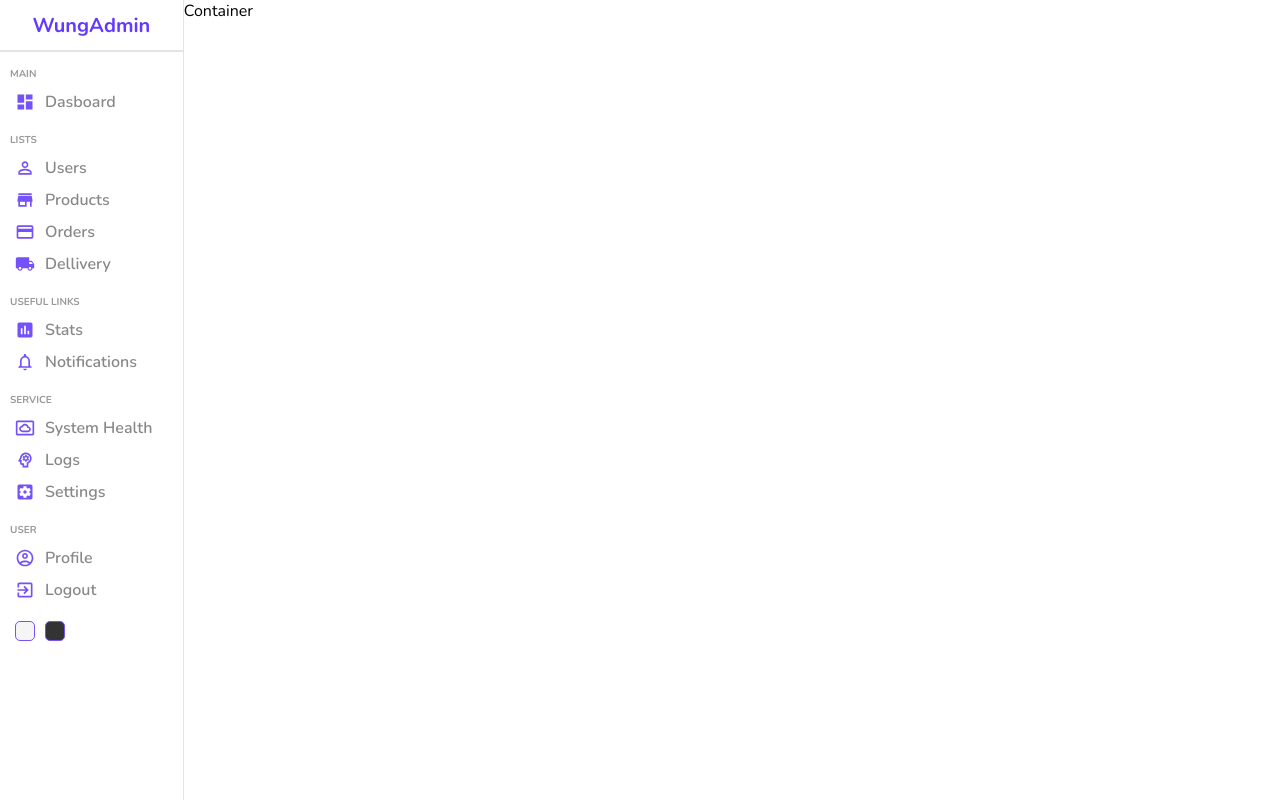
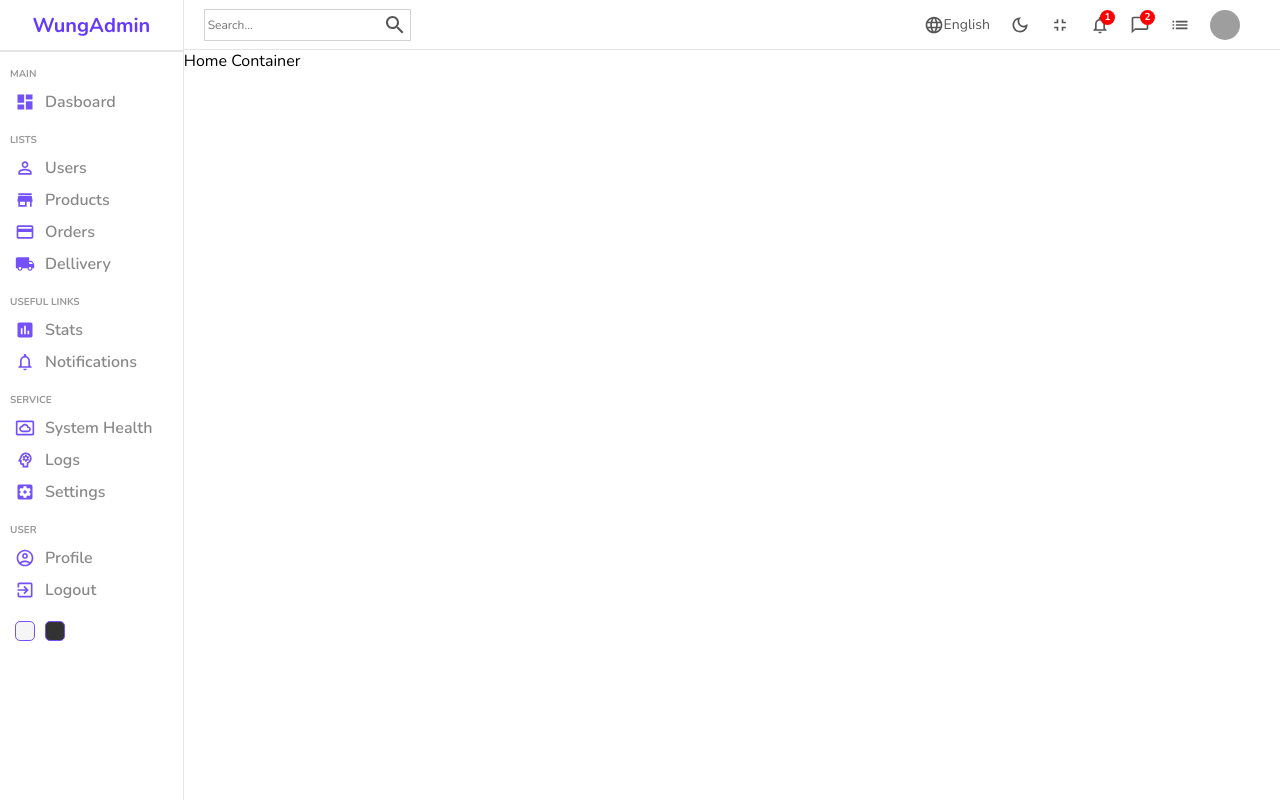
Before and after one commit to WungthingKashungnao/admin-dashboard, a React (Create React App) app: page / in a window 1280 px wide. Built offline with nearby package versions, Linux system fonts and the light colour scheme; grey boxes are pictures that could not be loaded.

Commit message:
worked on navbar

```diff
--- a/src/components/navbar/Navbar.js
+++ b/src/components/navbar/Navbar.js
@@ -1,7 +1,54 @@
+import SearchOutlinedIcon from "@mui/icons-material/SearchOutlined";
+import LanguageOutlinedIcon from "@mui/icons-material/LanguageOutlined";
+import DarkModeOutlinedIcon from "@mui/icons-material/DarkModeOutlined";
+import FullscreenExitOutlinedIcon from "@mui/icons-material/FullscreenExitOutlined";
+import NotificationsNoneOutlinedIcon from "@mui/icons-material/NotificationsNoneOutlined";
+import ChatBubbleOutlineOutlinedIcon from "@mui/icons-material/ChatBubbleOutlineOutlined";
+import ListOutlinedIcon from "@mui/icons-material/ListOutlined";
+
 import "./navbar.scss";
 
 const Navbar = () => {
-  return <div className="navbar">Navbar</div>;
+  return (
+    <div className="navbar">
+      <div className="wrapper">
+        <div className="search">
+          <input type="text" placeholder="Search..." />
+          <SearchOutlinedIcon />
+        </div>
+        <div className="items">
+          <div className="item">
+            <LanguageOutlinedIcon className="icon" />
+            English
+          </div>
+          <div className="item">
+            <DarkModeOutlinedIcon className="icon" />
+          </div>
+          <div className="item">
+            <FullscreenExitOutlinedIcon className="icon" />
+          </div>
+          <div className="item">
+            <NotificationsNoneOutlinedIcon className="icon" />
+            <div className="counter">1</div>
+          </div>
+          <div className="item">
+            <ChatBubbleOutlineOutlinedIcon className="icon" />
+            <div className="counter">2</div>
+          </div>
+          <div className="item">
+            <ListOutlinedIcon className="icon" />
+          </div>
+          <div className="item">
+            <img
+              src="https://images.pexels.com/photos/941693/pexels-photo-941693.jpeg?auto=compress&cs=tinysrgb&dpr=2&w=500"
+              alt=""
+              className="avatar"
+            />
+          </div>
+        </div>
+      </div>
+    </div>
+  );
 };
 
 export default Navbar;
--- a/src/components/navbar/navbar.scss
+++ b/src/components/navbar/navbar.scss
@@ -0,0 +1,63 @@
+.navbar{
+    height: 50px;
+    border-bottom: 0.5px solid rgb(231, 228, 228);
+    display: flex;
+    align-items: center;
+    font-size: 14px;
+    color: #555;
+    .wrapper{
+        display: flex;
+        padding: 20px;
+        align-items: center;
+        justify-content: space-between;
+        width: 100%;
+        .search{
+            display: flex;
+            align-items: center;
+            border: 0.5px solid lightgray;
+           padding: 3px;
+           input{
+            border: none;
+            outline: none;
+            background-color: transparent;
+            &::placeholder{
+                font-size: 12px;
+            }
+           }
+        }
+        .items{
+            display: flex;
+            align-items: center;
+            .item{
+                display: flex;
+                align-items: center;
+                margin-right: 20px;
+                position: relative;
+                .icon{
+                    font-size: 20px;
+                }
+                .avatar{
+                    width: 30px;
+                    height: 30px;
+                    border-radius: 50%;
+                }
+                .counter{
+                    width: 15px;
+                    height: 15px;
+                    background-color: red;
+                    border-radius: 50%;
+                    color: white;
+                    display: flex;
+                    justify-content: center;
+                    align-items: center;
+                    font-size: 10px;
+                    font-weight: bold;
+
+                    position: absolute;
+                    top: -5px;
+                    right: -5px;
+                }
+            }
+        }
+    }
+}
--- a/src/pages/home/Home.js
+++ b/src/pages/home/Home.js
@@ -1,3 +1,4 @@
+import Navbar from "../../components/navbar/Navbar";
 import Sidebar from "../../components/sidebar/Sidebar";
 import "./home.scss";
 
@@ -5,7 +6,10 @@
   return (
     <div className="home">
       <Sidebar />
-      <div className="homeContainer">Container</div>
+      <div className="homeContainer">
+        <Navbar />
+        Home Container
+      </div>
     </div>
   );
 };
```
